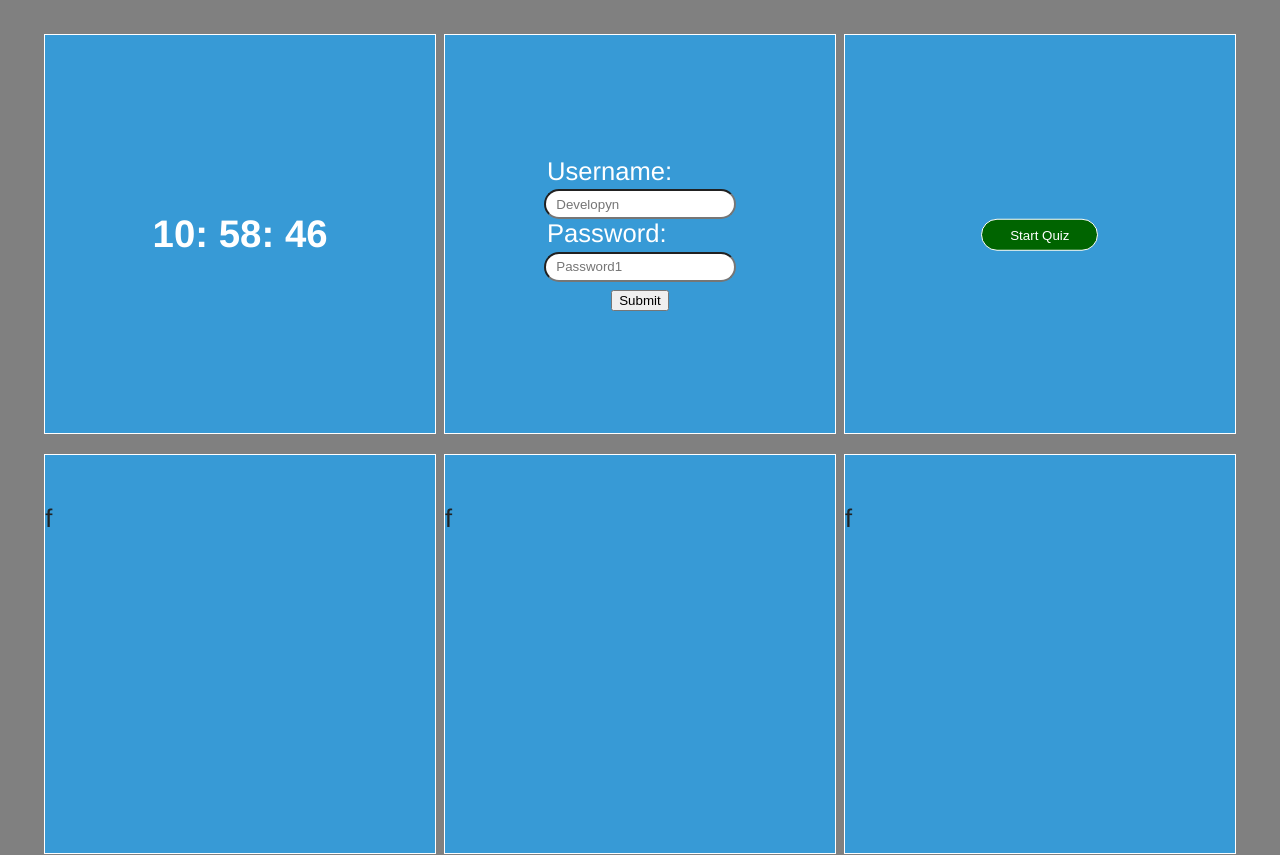
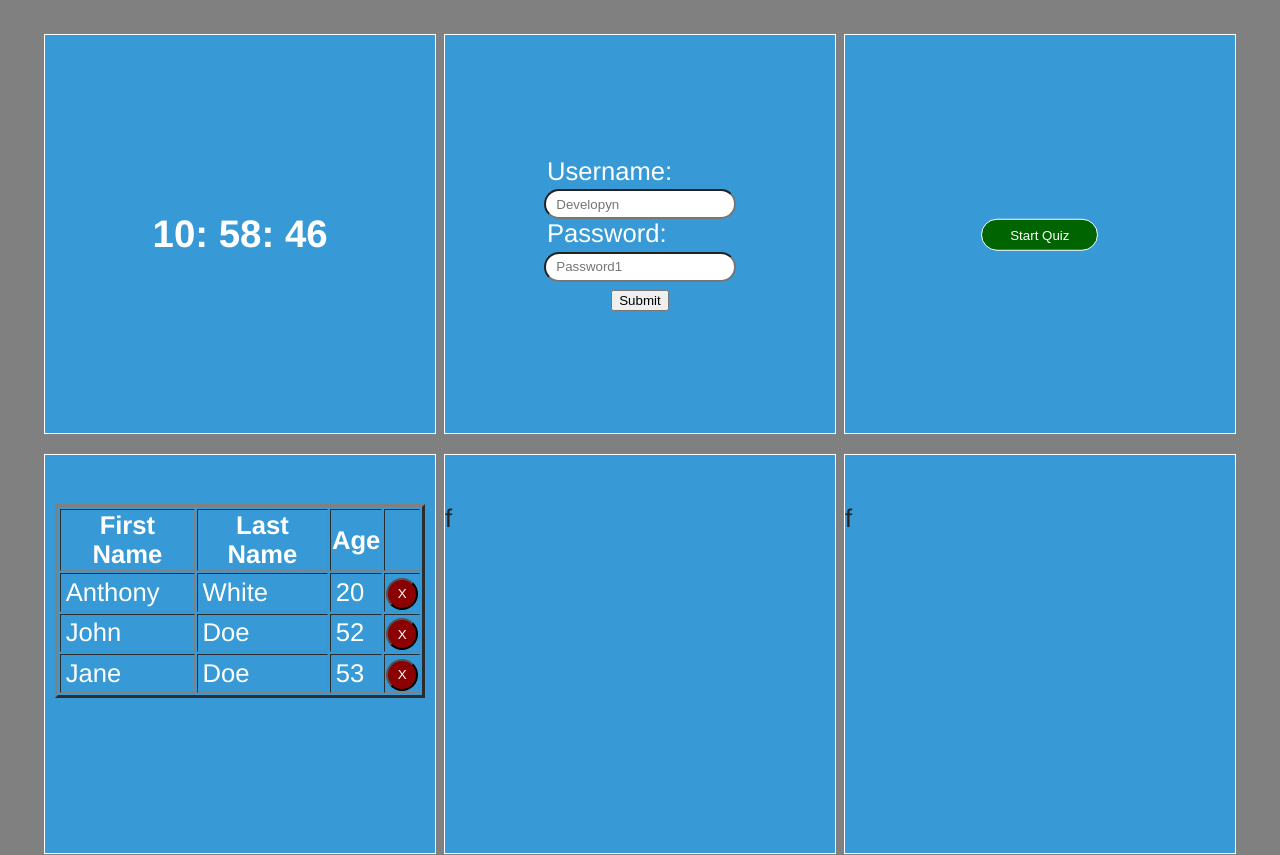
Before and after one commit to Developyn-Anthony/Grid-Svelte, a Svelte app: page / in a window 1280 px wide. Shown: the top 855 px of the page. Built offline with nearby package versions, Linux system fonts and the light colour scheme.

Commit message:
Added panel 4 table

```diff
--- a/src/App.svelte
+++ b/src/App.svelte
@@ -2,6 +2,7 @@
 	import  Clock  from './components/clock.svelte'
 	import  Login  from './components/signup.svelte'
 	import  Quest  from './components/questions.svelte'
+	import  Table  from './components/table.svelte'
 </script>
 
 <div id="app">
@@ -16,7 +17,7 @@
 			<Quest />
 		</div>
 		<div class="grid-item grid-item4">
-			f<!--<Table :peoples="people" @delete-task="deleteTask"/>-->
+			<Table />
 		</div>
 		<div class="grid-item grid-item5">
 			f<!--<TableSubmit @submit="addNewRow" />-->
--- /dev/null
+++ b/src/components/table.svelte
@@ -0,0 +1,61 @@
+<script>
+    import { rows } from "../storage.js";
+
+    let rows_value;
+    const columns = ["First Name", "Last Name", "Age"];
+
+    rows.subscribe((value) => {
+        rows_value = value;
+    });
+
+    function removeRow(index) {
+        rows.set(rows_value.filter((row) => row != index));
+    }
+</script>
+
+<div class="table-container">
+    <table border="3" class="table">
+        <thead>
+            <tr class="change-column">
+                {#each columns as column}
+                    <th>{column}</th>
+                {/each}
+                <th />
+            </tr>
+        </thead>
+        <tbody>
+            {#each rows_value as row}
+                <tr class="remove-row">
+                    {#each row as cell}
+                        <td class="row-data" contenteditable="true" bind:innerHTML={cell} />
+                    {/each}
+                    <td>
+                        <button class="del-btn" on:click={removeRow(row)}>X</button></td
+                    >
+                </tr>
+            {/each}
+        </tbody>
+    </table>
+</div>
+
+<style scoped>
+    .table {
+        color: #fff;
+        width: 95%;
+        height: auto;
+        margin-left: auto;
+        margin-right: auto;
+    }
+
+    .row-data {
+        padding-left: 0.3rem;
+    }
+
+    .del-btn {
+        width: 2rem;
+        height: 2rem;
+        border-radius: 50%;
+        background-color: darkred;
+        color: #fff;
+    }
+</style>
--- /dev/null
+++ b/src/storage.js
@@ -0,0 +1,7 @@
+import { writable } from 'svelte/store';
+
+export const rows = writable([
+    ["Anthony", "White", "20"],
+    ["John", "Doe", "52"],
+    ["Jane", "Doe", "53"],
+  ]);
```
